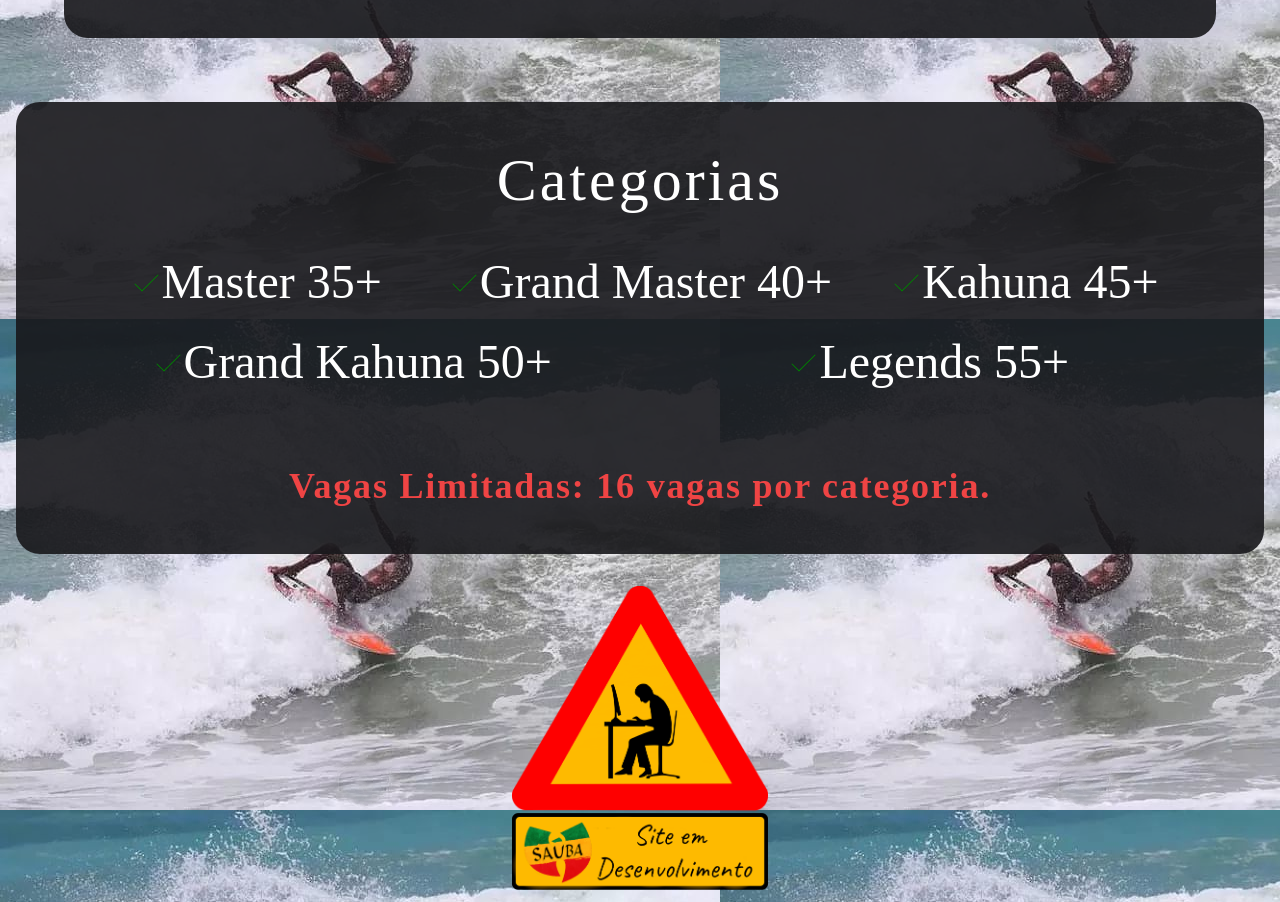
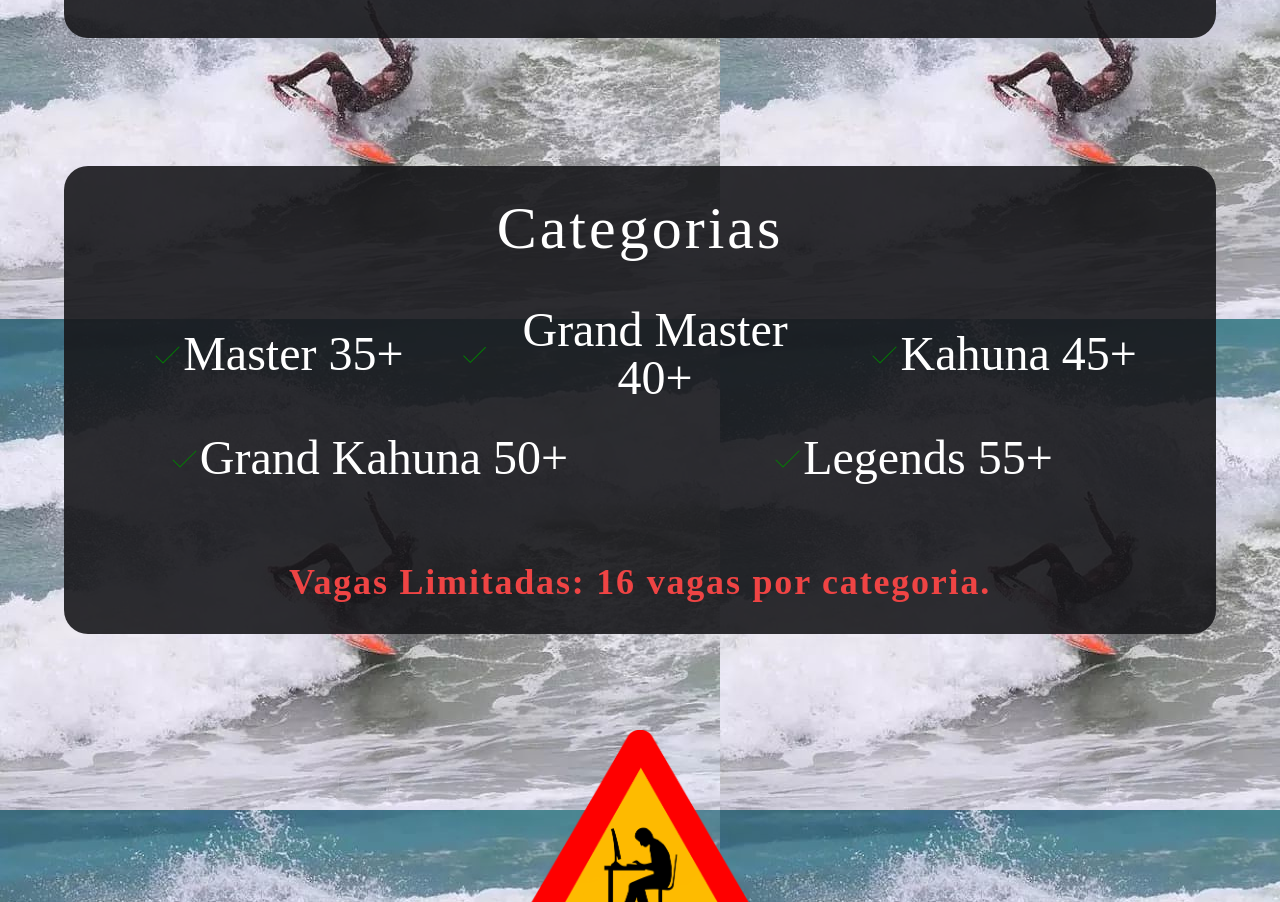
Before and after one commit to sauba/spa-ppsm, a Next.js app: page / in a window 1280 px wide. Shown: the part 1154-2056 px from the top of the page. Built offline with nearby package versions, Linux system fonts and the light colour scheme.

Commit message:
Update: main bg-fixed v2

```diff
--- a/src/components/Categorias/index.tsx
+++ b/src/components/Categorias/index.tsx
@@ -4,7 +4,10 @@ export default function Categorias() {
   return (
     <div className={`
         categorias
-        lg:p-12
+        m-4
+        lg:m-16
+        p-4
+        lg:p-8
         flex-col
         items-center
         text-center
```
